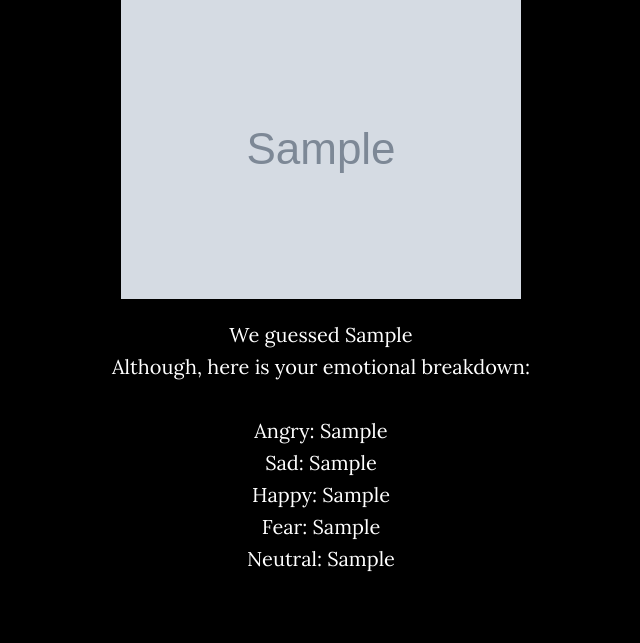
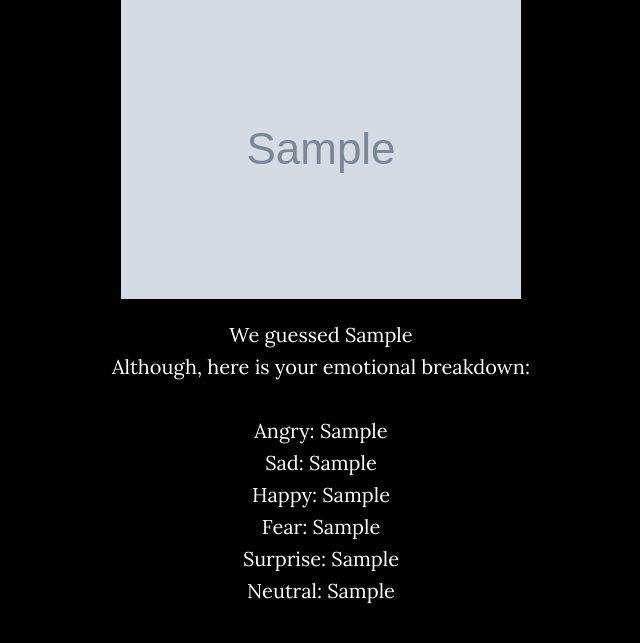
Before and after one commit to trentlavoie/emotion-sniffer, a Flask app: template templates/picture_more_details.html in a window 1280 px wide. Shown: the part 89-732 px from the top of the page, without its empty margins (319-959 px from the left). Run offline with Flask 2, Linux system fonts and the light colour scheme; the template is opened without the code that fills it: most values are stand-ins (such as "Sample title", 1, 10 or a date in 2020); grey boxes marked "Sample" are stand-in pictures; some libraries are stand-ins or nearby versions.

Commit message:
Fix surprise emotion display for detailed page output

```diff
--- a/templates/picture_more_details.html
+++ b/templates/picture_more_details.html
@@ -12,6 +12,7 @@
     Sad: {{emotion_sad}}<br>
     Happy: {{emotion_happy}}<br>
     Fear: {{emotion_fear}}<br>
+    Surprise: {{emotion_surprise}}<br>
     Neutral: {{emotion_neutral}} </p>
     </center>
 
```
